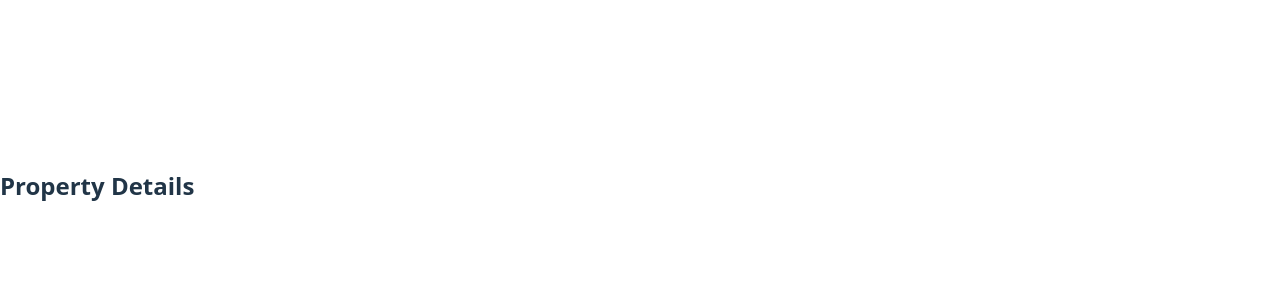
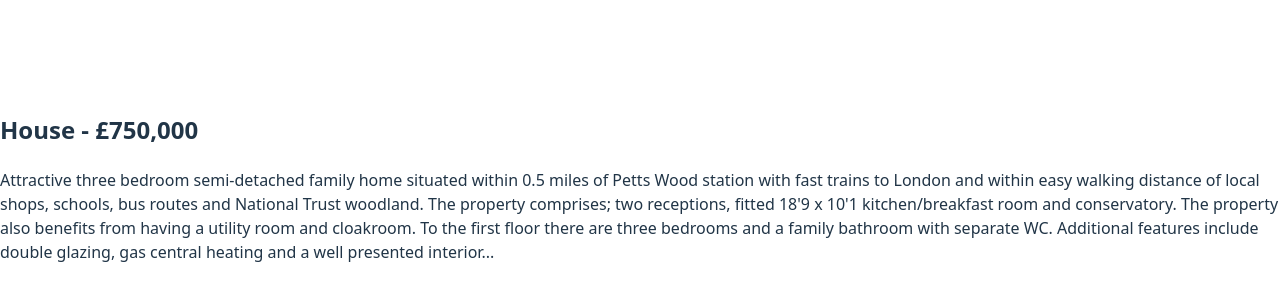
Before and after one commit to shashini13/React-CW, a React (Vite) app: page /property/prop1 in a window 1280 px wide. Shown: the part 214-514 px from the top of the page. Built offline with nearby package versions, Linux system fonts and the light colour scheme.

Commit message:
Added logic for property details

```diff
--- a/src/App.jsx
+++ b/src/App.jsx
@@ -97,7 +97,7 @@ function App() {
           </>
           }
         />
-        <Route path="/property/:id" element={<PropertyDetails/>} />
+        <Route path="/property/:id" element={<PropertyDetails allProperties={allProperties}/>} />
       </Routes>
     </>
   )
--- a/src/components/PropertyDetails.jsx
+++ b/src/components/PropertyDetails.jsx
@@ -1,7 +1,13 @@
+import { useParams } from "react-router-dom";
 
-const PropertyDetails = () => {
+const PropertyDetails = ({allProperties}) => {
+    const {id} = useParams();
+    const property = allProperties.find(p => p.id === id);
     return (
-        <h2>Property Details</h2>
+        <div>
+            <h2>{property.type} - £{property.price.toLocaleString()}</h2>
+            <p>{property.description}</p>
+        </div>
     );
 }
 
```
